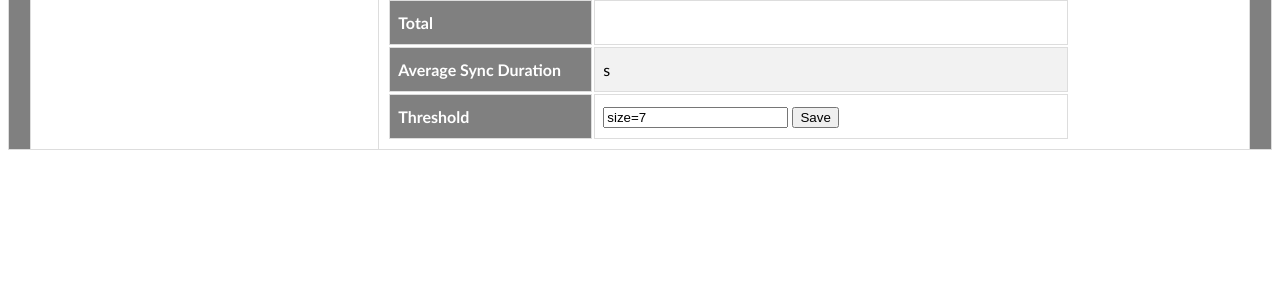
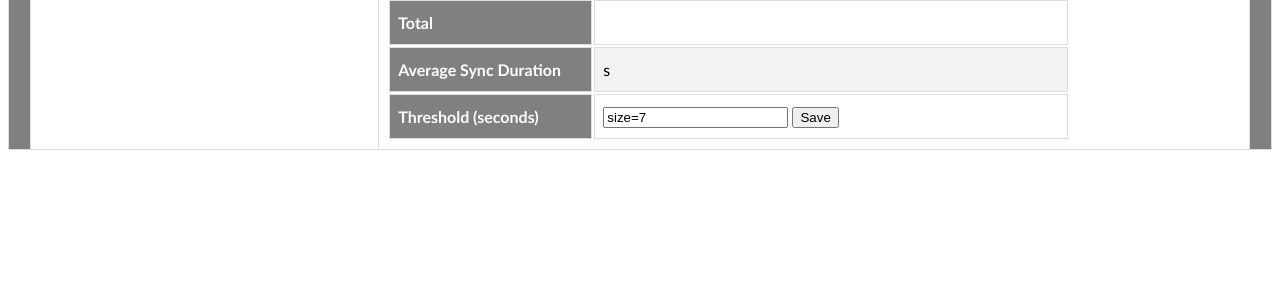
Before and after one commit to agarbato/unicloud, a Flask app: template app/templates/client_info.html in a window 1280 px wide. Shown: the part 459-759 px from the top of the page. Run offline with Flask 2, Linux system fonts and the light colour scheme; the template is opened without the code that fills it, so the values that code supplies are empty; parts of the project's set-up code (start-up, migrations or seed data) failed here and were passed over.

Commit message:
Adding seconds

```diff
--- a/app/templates/client_info.html
+++ b/app/templates/client_info.html
@@ -47,7 +47,7 @@
           <td>{{ status['total']}}</td></tr>
           <tr><th>Average Sync Duration</th>
           <td>{{ status['avg_duration']}}s</td></tr>
-          <tr><th>Threshold</th>
+          <tr><th>Threshold (seconds)</th>
 	  <td><form method=POST action="/clients/threshold/process">
           <input type="text" name="threshold" value={{ status['threshold']}} size=7>
           <input type="hidden" name="name" value="{{client}}">
```
